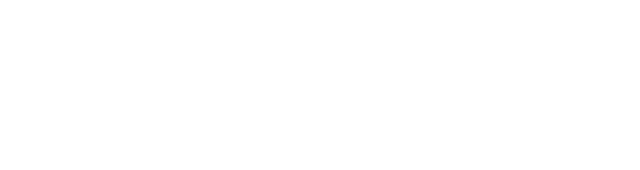
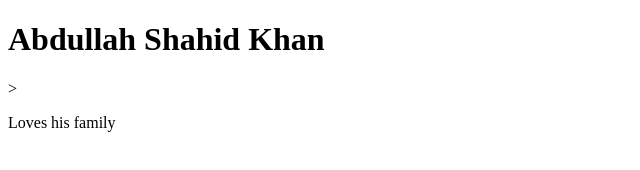
Before and after one commit to Sh9hid/git-test, a website: page index.html in a window 1280 px wide. Shown: the whole page, without its empty margins (0-640 px from the left). Drawn offline with Linux system fonts and the light colour scheme.

```diff
--- a/index.html
+++ b/index.html
@@ -1,4 +1,5 @@
 <!DOCTYPE html>
 <head>
-
+    <h1> Abdullah Shahid Khan </h1>>
+    <p> Loves his family</p>
 </head>
```
Also changed, not shown: package.json (added, +27 -0 lines), 2 other files.
